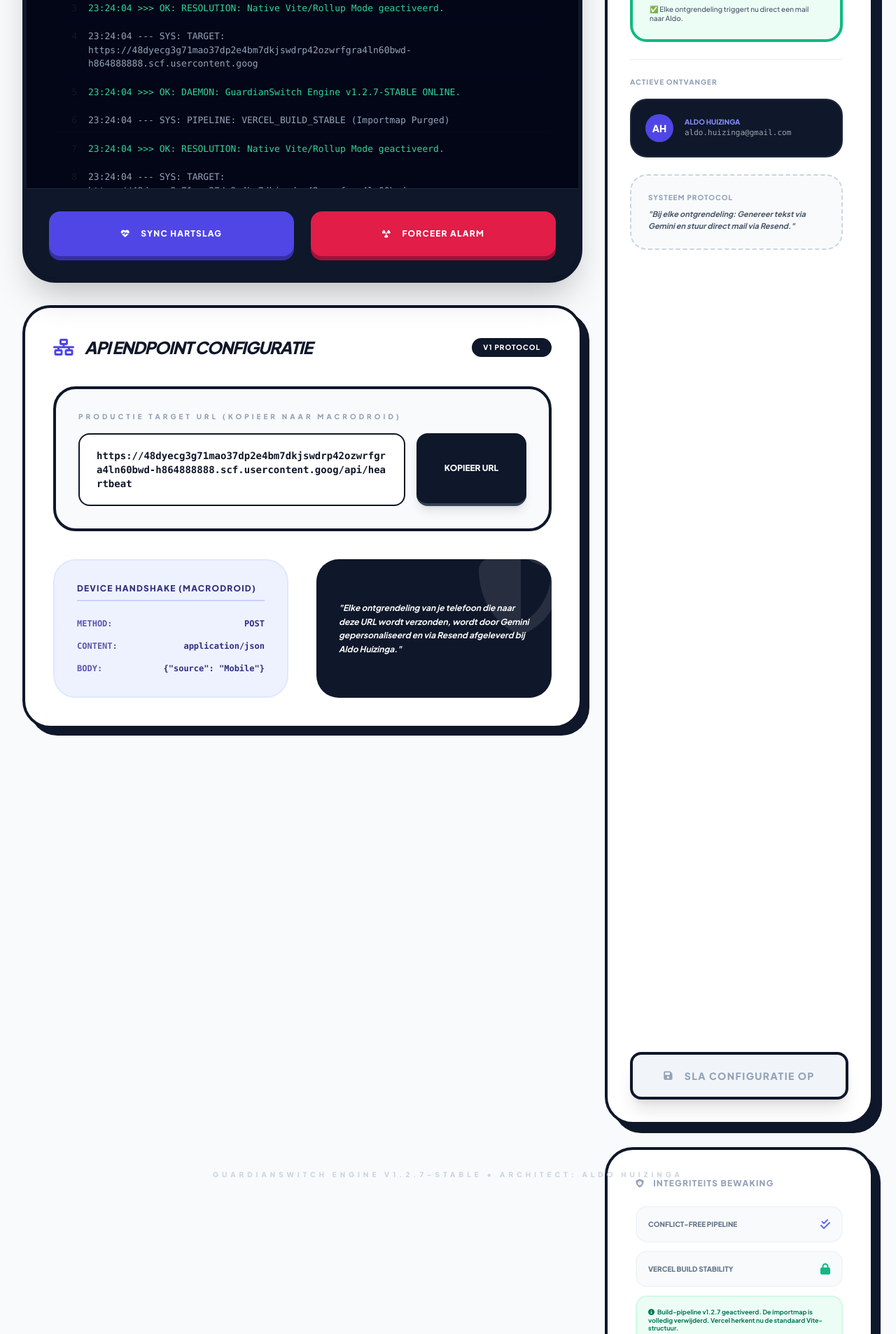
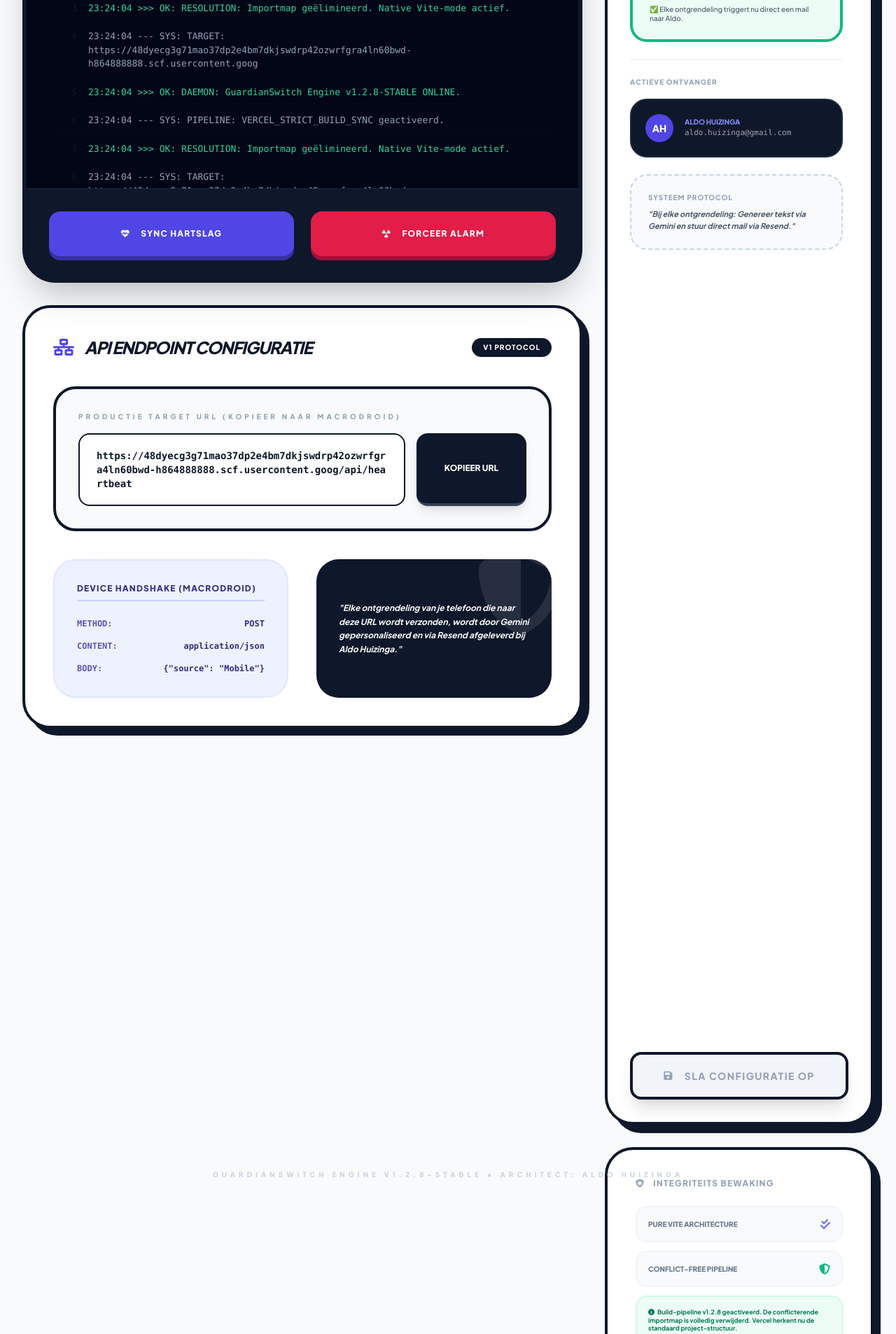
Before and after one commit to Legalfiction/Welzijn-Monitor, a React (Vite) app: page / in a window 1280 px wide. Shown: the part 320-2226 px from the top of the page at 70% size. Built offline with nearby package versions, Linux system fonts and the light colour scheme.

Commit message:
feat: Update build pipeline logs and app version
Refine build pipeline logs to reflect a more accurate description of the current build process and its dependencies. Update the application version to reflect this stable release.

```diff
--- a/App.tsx
+++ b/App.tsx
@@ -6,7 +6,7 @@ import SettingsPanel from './components/SettingsPanel';
 import ArchitectureDiagram from './components/ArchitectureDiagram';
 import GuidePanel from './components/GuidePanel';
 
-const APP_VERSION = "1.2.7-STABLE";
+const APP_VERSION = "1.2.8-STABLE";
 
 const App: React.FC = () => {
   const [settings, setSettings] = useState<SystemSettings>(() => {
@@ -40,8 +40,8 @@ const App: React.FC = () => {
   useEffect(() => {
     if (isLive) {
       addLog(`DAEMON: GuardianSwitch Engine v${APP_VERSION} ONLINE.`, 'success');
-      addLog(`PIPELINE: VERCEL_BUILD_STABLE (Importmap Purged)`, 'info');
-      addLog(`RESOLUTION: Native Vite/Rollup Mode geactiveerd.`, 'success');
+      addLog(`PIPELINE: VERCEL_STRICT_BUILD_SYNC geactiveerd.`, 'info');
+      addLog(`RESOLUTION: Importmap geëlimineerd. Native Vite-mode actief.`, 'success');
       addLog(`TARGET: ${settings.cloudUrl}`, 'info');
     }
   }, [settings.cloudUrl, isLive]);
@@ -169,17 +169,17 @@ const App: React.FC = () => {
             </h3>
             <div className="space-y-3">
               <div className="p-4 bg-slate-50 rounded-2xl border-2 border-slate-100 flex items-center justify-between">
-                 <span className="text-[10px] font-black uppercase text-slate-500">Conflict-Free Pipeline</span>
+                 <span className="text-[10px] font-black uppercase text-slate-500">Pure Vite Architecture</span>
                  <i className="fas fa-check-double text-indigo-500"></i>
               </div>
               <div className="p-4 bg-slate-50 rounded-2xl border-2 border-slate-100 flex items-center justify-between">
-                 <span className="text-[10px] font-black uppercase text-slate-500">Vercel Build Stability</span>
-                 <i className="fas fa-lock text-emerald-500"></i>
+                 <span className="text-[10px] font-black uppercase text-slate-500">Conflict-Free Pipeline</span>
+                 <i className="fas fa-shield-alt text-emerald-500"></i>
               </div>
               <div className="p-4 bg-emerald-50 rounded-2xl border-2 border-emerald-100 mt-4">
                  <p className="text-[9px] font-bold text-emerald-700 leading-tight">
                     <i className="fas fa-info-circle mr-1"></i>
-                    Build-pipeline v1.2.7 geactiveerd. De importmap is volledig verwijderd. Vercel herkent nu de standaard Vite-structuur.
+                    Build-pipeline v1.2.8 geactiveerd. De conflicterende importmap is volledig verwijderd. Vercel herkent nu de standaard project-structuur.
                  </p>
               </div>
             </div>
```
